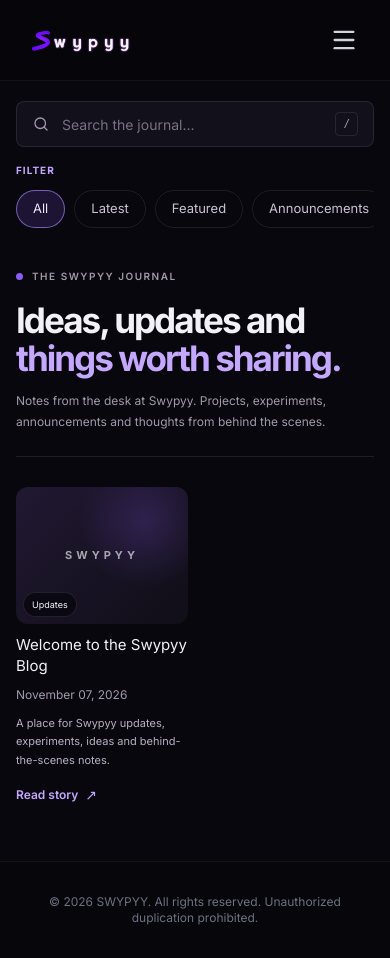
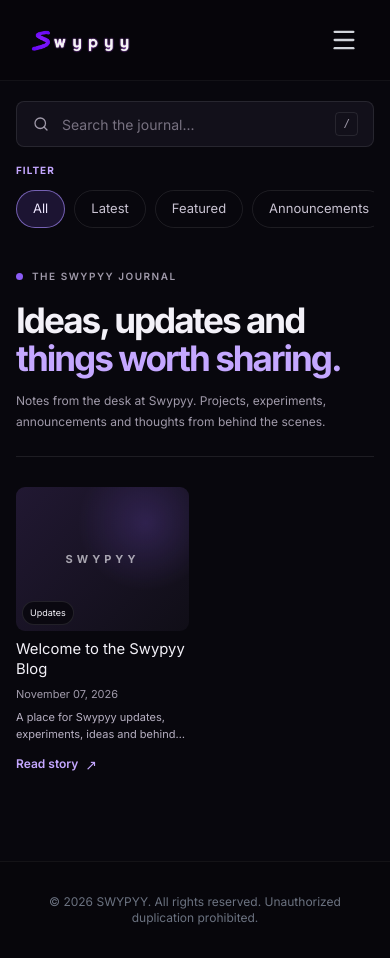
Before and after one commit to swypyy/swypyy.github.io, a Jekyll site: the page built from blog/index.html, in a window 390 px wide and 958 px high. Built offline with Jekyll 4.4.1, drawn with Linux system fonts in a browser that asks for light colours; nearby versions of some CDN libraries.

Commit message:
Make blog layout responsive across desktop, tablet, and mobile with adaptive post previews

```diff
--- a/assets/blog.css
+++ b/assets/blog.css
@@ -7,7 +7,6 @@
     --light: #c4a7ff;
     --text: #f3f1f8;
     --muted: #a09aaa;
-    --line: rgba(255, 255, 255, 0.09);
 }
 
 * { box-sizing: border-box; }
@@ -17,7 +16,6 @@
 button, input { font: inherit; }
 [hidden] { display: none !important; }
 
-/* Give the page room to breathe without constraining it to a narrow centered column. */
 .blog-main {
     width: calc(100% - clamp(32px, 6vw, 112px));
     max-width: none;
@@ -34,19 +32,19 @@
     min-height: 48px;
     padding: 0 15px;
     background: var(--surface);
-    border: 1px solid var(--line);
+    border: 1px solid rgba(255,255,255,.09);
     border-radius: 8px;
-    transition: width 0.25s ease, border-color 0.2s, box-shadow 0.2s;
+    transition: width .25s ease, border-color .2s, box-shadow .2s;
 }
 .journal-search:focus-within {
     width: 100%;
     border-color: var(--purple);
-    box-shadow: 0 0 0 3px rgba(139, 92, 246, 0.12);
+    box-shadow: 0 0 0 3px rgba(139,92,246,.12);
 }
 .journal-search svg { width: 18px; height: 18px; flex-shrink: 0; fill: none; stroke: var(--muted); stroke-width: 1.7; stroke-linecap: round; }
 .journal-search input { width: 100%; min-width: 0; padding: 0; border: 0; outline: 0; background: transparent; color: var(--text); font-size: 14px; }
 .journal-search input::placeholder { color: #777180; }
-.journal-search kbd { flex-shrink: 0; padding: 3px 7px; border: 1px solid var(--line); border-radius: 4px; color: var(--muted); font-size: 11px; }
+.journal-search kbd { flex-shrink: 0; padding: 3px 7px; border: 1px solid rgba(255,255,255,.09); border-radius: 4px; color: var(--muted); font-size: 11px; }
 
 .journal-filter-row { display: flex; align-items: center; gap: 16px; padding-top: 16px; }
 .filter-label { flex-shrink: 0; color: var(--light); font-size: 10px; font-weight: 700; letter-spacing: 1px; text-transform: uppercase; }
@@ -55,17 +53,17 @@
 .category-chip {
     flex-shrink: 0;
     padding: 8px 16px;
-    border: 1px solid var(--line);
+    border: 1px solid rgba(255,255,255,.09);
     border-radius: 999px;
     background: transparent;
     color: #c9c3d2;
     font-size: 13px;
     cursor: pointer;
-    transition: background 0.18s, border-color 0.18s, color 0.18s;
+    transition: background .18s, border-color .18s, color .18s;
 }
-.category-chip:hover, .category-chip.is-active { border-color: rgba(167, 139, 250, 0.65); background: rgba(139, 92, 246, 0.16); color: #eee6ff; }
+.category-chip:hover, .category-chip.is-active { border-color: rgba(167,139,250,.65); background: rgba(139,92,246,.16); color: #eee6ff; }
 
-.journal-heading { padding: 48px 0 30px; border-bottom: 1px solid var(--line); }
+.journal-heading { padding: 48px 0 30px; border-bottom: 1px solid rgba(255,255,255,.09); }
 .journal-kicker { display: flex; align-items: center; gap: 9px; color: var(--muted); font-size: 10px; font-weight: 600; letter-spacing: 1.5px; text-transform: uppercase; }
 .journal-kicker span { width: 7px; height: 7px; border-radius: 50%; background: var(--purple); }
 .journal-heading h1 { margin: 17px 0 12px; font-size: clamp(36px, 5vw, 58px); line-height: 1.1; letter-spacing: -2px; font-weight: 700; }
@@ -73,31 +71,56 @@
 .journal-heading > p { max-width: 580px; margin: 0; color: var(--muted); font-size: 14px; line-height: 1.75; }
 
 .journal-posts { padding-top: 30px; }
-/* Four cards per row on desktop; 20 cards gives five rows per page. */
-.post-grid { display: grid; grid-template-columns: repeat(4, minmax(0, 1fr)); gap: 34px 26px; align-items: start; }
+.post-grid {
+    display: grid;
+    grid-template-columns: repeat(4, minmax(0, 1fr));
+    gap: 34px 26px;
+    align-items: start;
+}
 .post-card { min-width: 0; }
 .post-card-link { display: block; height: 100%; }
 .post-card-image { position: relative; width: 100%; aspect-ratio: 1.8 / 1; overflow: hidden; border-radius: 12px; background: var(--surface); }
-.post-card-image > img { display: block; width: 100%; height: 100%; object-fit: cover; transition: transform 0.3s ease; }
+.post-card-image > img { display: block; width: 100%; height: 100%; object-fit: cover; transition: transform .3s ease; }
 .post-card:hover .post-card-image > img { transform: scale(1.025); }
-.image-placeholder { display: flex; width: 100%; height: 100%; align-items: center; justify-content: center; background: radial-gradient(circle at 75% 25%, rgba(139, 92, 246, 0.2), transparent 40%), linear-gradient(135deg, #211832, #100e17); }
-.image-placeholder span { color: rgba(243, 241, 248, 0.65); font-size: 11px; font-weight: 700; letter-spacing: 4px; }
+.image-placeholder { display: flex; width: 100%; height: 100%; align-items: center; justify-content: center; background: radial-gradient(circle at 75% 25%, rgba(139,92,246,.2), transparent 40%), linear-gradient(135deg,#211832,#100e17); }
+.image-placeholder span { color: rgba(243,241,248,.65); font-size: 11px; font-weight: 700; letter-spacing: 4px; }
 .post-card-tags { position: absolute; right: 12px; bottom: 12px; left: 12px; display: flex; flex-wrap: wrap; gap: 7px; }
 .post-card-tags span { padding: 7px 12px; border: 1px solid rgba(255,255,255,.1); border-radius: 999px; background: rgba(8,7,13,.82); color: var(--text); font-size: 11px; }
 .post-card-copy { padding-top: 15px; }
-.post-card-copy h2 { margin: 0 0 10px; font-size: clamp(17px, 2vw, 22px); line-height: 1.4; }
+.post-card-copy h2 { margin: 0 0 10px; font-size: clamp(17px, 1.5vw, 22px); line-height: 1.4; }
 .post-card-copy time { display: block; margin-bottom: 10px; color: var(--muted); font-size: 14px; }
-.post-card-copy p { margin: 0 0 12px; color: #b7b0c2; font-size: 13px; line-height: 1.65; }
+.post-card-copy p {
+    display: -webkit-box;
+    overflow: hidden;
+    -webkit-box-orient: vertical;
+    -webkit-line-clamp: 5;
+    line-clamp: 5;
+    margin: 0 0 12px;
+    color: #b7b0c2;
+    font-size: clamp(13px, 1vw, 16px);
+    line-height: 1.65;
+}
 .read-more { display: inline-flex; align-items: center; gap: 7px; color: var(--light); font-size: 12px; font-weight: 600; }
 .read-more b { font-size: 14px; font-weight: 400; }
-.empty-state { padding: 28px 18px; border: 1px dashed var(--line); border-radius: 8px; color: var(--muted); font-size: 13px; line-height: 1.6; text-align: center; }
+.empty-state { padding: 28px 18px; border: 1px dashed rgba(255,255,255,.09); border-radius: 8px; color: var(--muted); font-size: 13px; line-height: 1.6; text-align: center; }
 .pagination { display: flex; align-items: center; justify-content: center; flex-wrap: wrap; gap: 6px; padding: 30px 0 5px; }
-.page-control { min-width: 36px; height: 36px; padding: 0 12px; border: 1px solid var(--line); border-radius: 6px; background: transparent; color: #c4bdcf; font-size: 12px; cursor: pointer; }
+.page-control { min-width: 36px; height: 36px; padding: 0 12px; border: 1px solid rgba(255,255,255,.09); border-radius: 6px; background: transparent; color: #c4bdcf; font-size: 12px; cursor: pointer; }
 .page-control:hover, .page-control.is-current { border-color: rgba(167,139,250,.6); background: rgba(139,92,246,.15); color: #f0eaff; }
 .page-edge { padding: 0 12px; }
 .sr-only { position: absolute; width: 1px; height: 1px; padding: 0; margin: -1px; overflow: hidden; clip: rect(0,0,0,0); white-space: nowrap; border: 0; }
 
-@media (max-width: 700px) {
+/* Medium screens: reduce columns before cards become cramped. */
+@media (max-width: 1100px) {
+    .post-grid { grid-template-columns: repeat(3, minmax(0, 1fr)); gap: 28px 20px; }
+    .post-card-copy p { -webkit-line-clamp: 4; line-clamp: 4; }
+}
+@media (max-width: 800px) {
+    .blog-main { width: calc(100% - 40px); }
+    .post-grid { grid-template-columns: repeat(2, minmax(0, 1fr)); gap: 26px 16px; }
+    .post-card-copy h2 { font-size: clamp(16px, 2.5vw, 20px); }
+    .post-card-copy p { -webkit-line-clamp: 3; line-clamp: 3; font-size: 13px; }
+}
+@media (max-width: 600px) {
     .blog-main { width: calc(100% - 32px); }
     .journal-tools { padding-top: 20px; }
     .journal-search { width: 100%; min-height: 46px; }
@@ -106,19 +129,20 @@
     .journal-heading { padding: 36px 0 24px; }
     .journal-heading h1 { font-size: clamp(34px, 9vw, 47px); }
     .journal-heading > p { font-size: 12px; }
-    .post-grid { grid-template-columns: repeat(2, minmax(0, 1fr)); gap: 24px 14px; }
-    .post-card-image { aspect-ratio: 1.25 / 1; }
-    .post-card-copy { padding-top: 10px; }
-    .post-card-copy h2 { font-size: 15px; }
-    .post-card-copy time { font-size: 12px; }
-    .post-card-copy p { font-size: 11px; }
-    .post-card-tags { right: 7px; bottom: 7px; left: 7px; gap: 4px; }
-    .post-card-tags span { padding: 5px 8px; font-size: 9px; }
+    .post-grid { grid-template-columns: repeat(2, minmax(0, 1fr)); gap: 22px 12px; }
+    .post-card-image { aspect-ratio: 1.2 / 1; border-radius: 9px; }
+    .post-card-copy { padding-top: 9px; }
+    .post-card-copy h2 { margin-bottom: 6px; font-size: clamp(14px, 3.8vw, 17px); line-height: 1.35; }
+    .post-card-copy time { margin-bottom: 7px; font-size: 11px; }
+    .post-card-copy p { -webkit-line-clamp: 2; line-clamp: 2; margin-bottom: 8px; font-size: 11px; line-height: 1.5; }
+    .post-card-tags { right: 6px; bottom: 6px; left: 6px; gap: 4px; }
+    .post-card-tags span { padding: 4px 7px; font-size: 9px; }
 }
-@media (max-width: 380px) {
-    .blog-main { width: calc(100% - 26px); }
-    .category-chip { padding: 7px 12px; font-size: 12px; }
-    .post-grid { gap: 20px 10px; }
-    .post-card-copy h2 { font-size: 14px; }
-    .post-card-tags span { padding: 4px 6px; font-size: 8px; }
+@media (max-width: 360px) {
+    .blog-main { width: calc(100% - 24px); }
+    .post-grid { gap: 18px 9px; }
+    .post-card-copy h2 { font-size: 13px; }
+    .post-card-copy time { font-size: 10px; }
+    .post-card-copy p { -webkit-line-clamp: 2; line-clamp: 2; font-size: 10px; }
+    .post-card-tags span { padding: 3px 5px; font-size: 8px; }
 }
```
